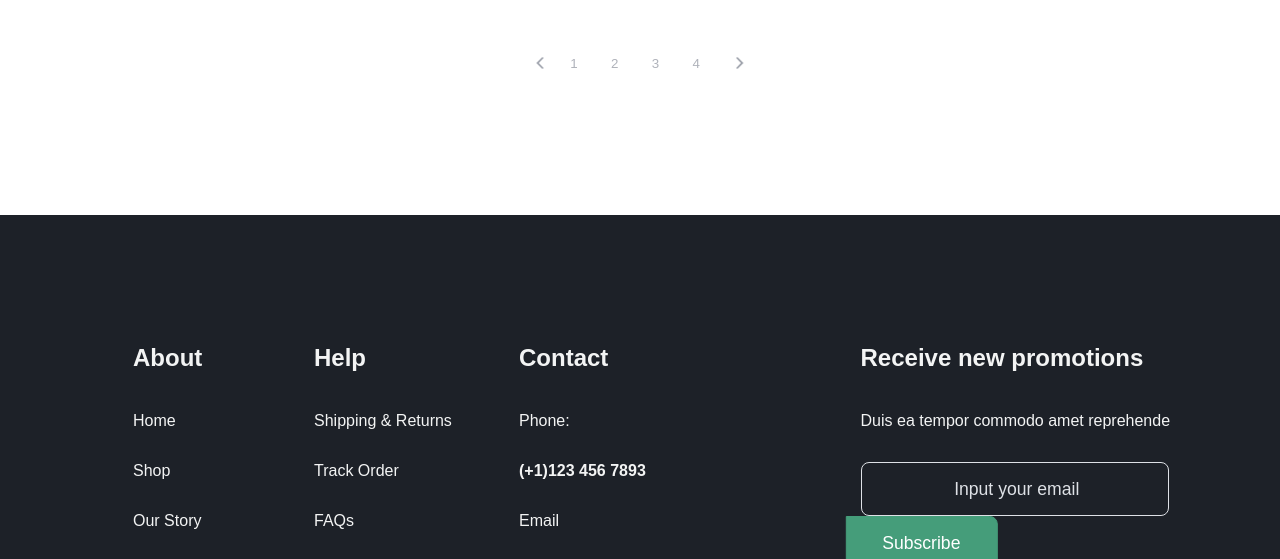
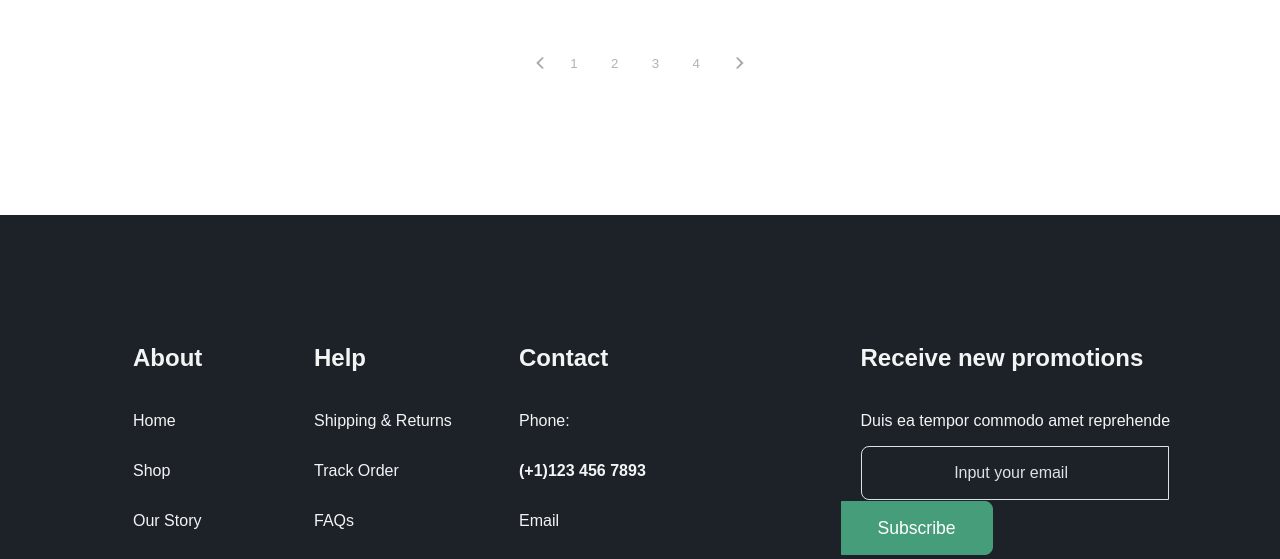
Before and after one commit to Pkkoi1/BaiTapProduct, a plain HTML site: page index.html in a window 1280 px wide. Shown: the part 2124-2683 px from the top of the page. Drawn offline with Linux system fonts and the light colour scheme.

Commit message:
Chỉnh sửa CSS

```diff
--- a/Style.css
+++ b/Style.css
@@ -258,12 +258,14 @@ body
 }
 .email
 {
-    border-radius: 8px;
-    border: 1px #dee1e6 solid;
+    border-radius: 8px 0px 0px 8px;
     background-color: #1d2128;
     width: 302px;
     height: 50px;
-    font-size: 110%;
+    font-size: 16px;
+    border-right: none;
+    border: 1px solid #dee1e6;
+    outline: none;
 }
 .sub
 {
@@ -273,10 +275,10 @@ body
     background-color: #459d7a;
     border: 1px #459d7a solid;
     color: #ffff;
-    transform: translate(-10%);
     border-top-left-radius:0px;
     border-bottom-left-radius:0px ;
     font-size: 110%;
+    transform: translate(-20px,1px);
 }
 .endDetailLeft
 {
--- a/index.html
+++ b/index.html
@@ -218,7 +218,10 @@
         <div class="endDetailRight">
             <p style="font-size: 150%;"><b>Receive new promotions</b></p>
             <p>Duis ea tempor commodo amet reprehende</p>
-            <p><input type="email" placeholder="Input your email" class="email"><button class="sub">Subscribe</button></p>
+            <div>
+                <input type="email" placeholder="Input your email" class="email">
+                <button class="sub">Subscribe</button>
+            </div>
             <p><img src="Twitter 1.png" alt="Twitter">
                 <img src="Facebook 1.png" alt="Facebook">
                <img src="LinkedIn 1.png" alt="LinkedIn">
```
